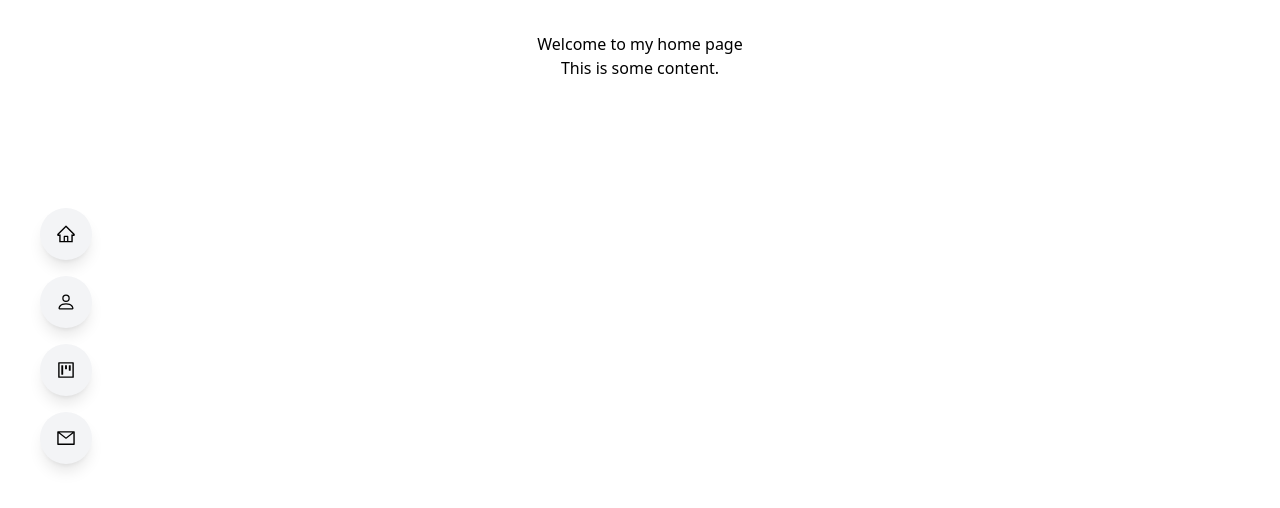
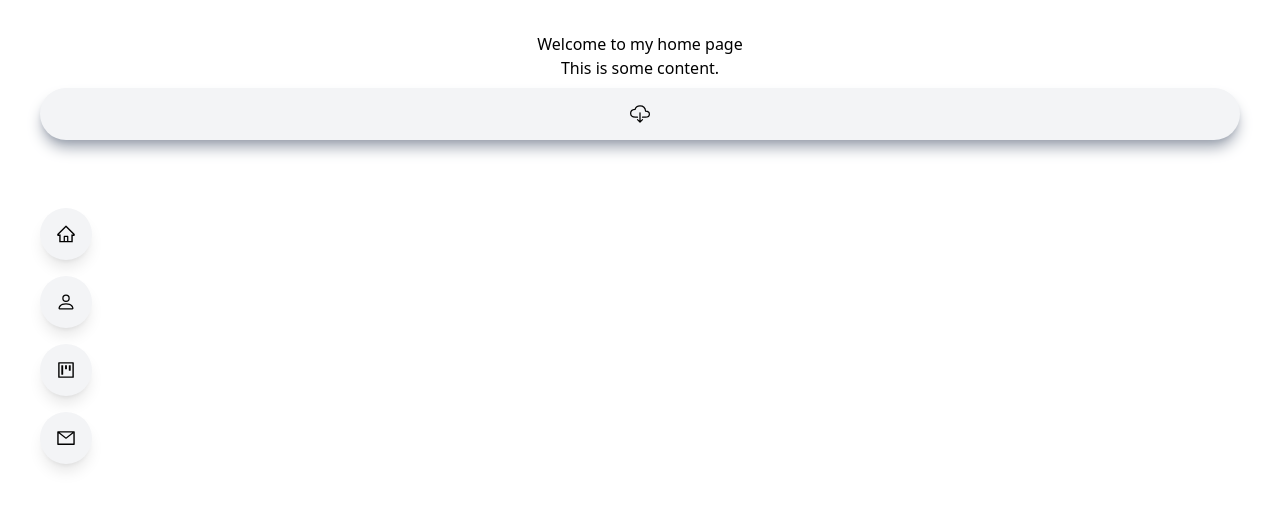
Before and after one commit to tigerkaplan/HusniyeErparunWebPortfolio, a React (Vite) app: page /about in a window 1280 px wide. Shown: the top 508 px of the page. Built offline with nearby package versions, Linux system fonts and the light colour scheme.

Commit message:
Resume button added

```diff
--- a/src/pages/About.jsx
+++ b/src/pages/About.jsx
@@ -1,8 +1,29 @@
-export const About = () => {
+import React from "react";
+import { IoCloudDownloadOutline } from "react-icons/io5";
+
+const PDF_FILE_URL = "http://localhost:5173/HusniyeErparun.pdf";
+
+const About = () => {
+  // Download CV
+  const downloadFileAtURL = (url) => {
+    const filename = url.split("/").pop();
+    const aTag = document.createElement("a");
+    aTag.href = url;
+    aTag.setAttribute("download", filename);
+    document.body.appendChild(aTag);
+    aTag.click();
+    aTag.remove();
+  };
+
   return (
     <div>
       <h1>Welcome to my home page</h1>
       <p>This is some content.</p>
+
+      {/* Download CV Button */}
+      <div className="flex justify-center items-center rounded-full shadow-lg bg-gray-100 shadow-gray-400 m-2 p-4 cursor-pointer hover: scale-115 easy-in duration-200">
+        <IoCloudDownloadOutline  size={20} onClick={() => downloadFileAtURL(PDF_FILE_URL)} />
+      </div>
     </div>
   );
 };
```
